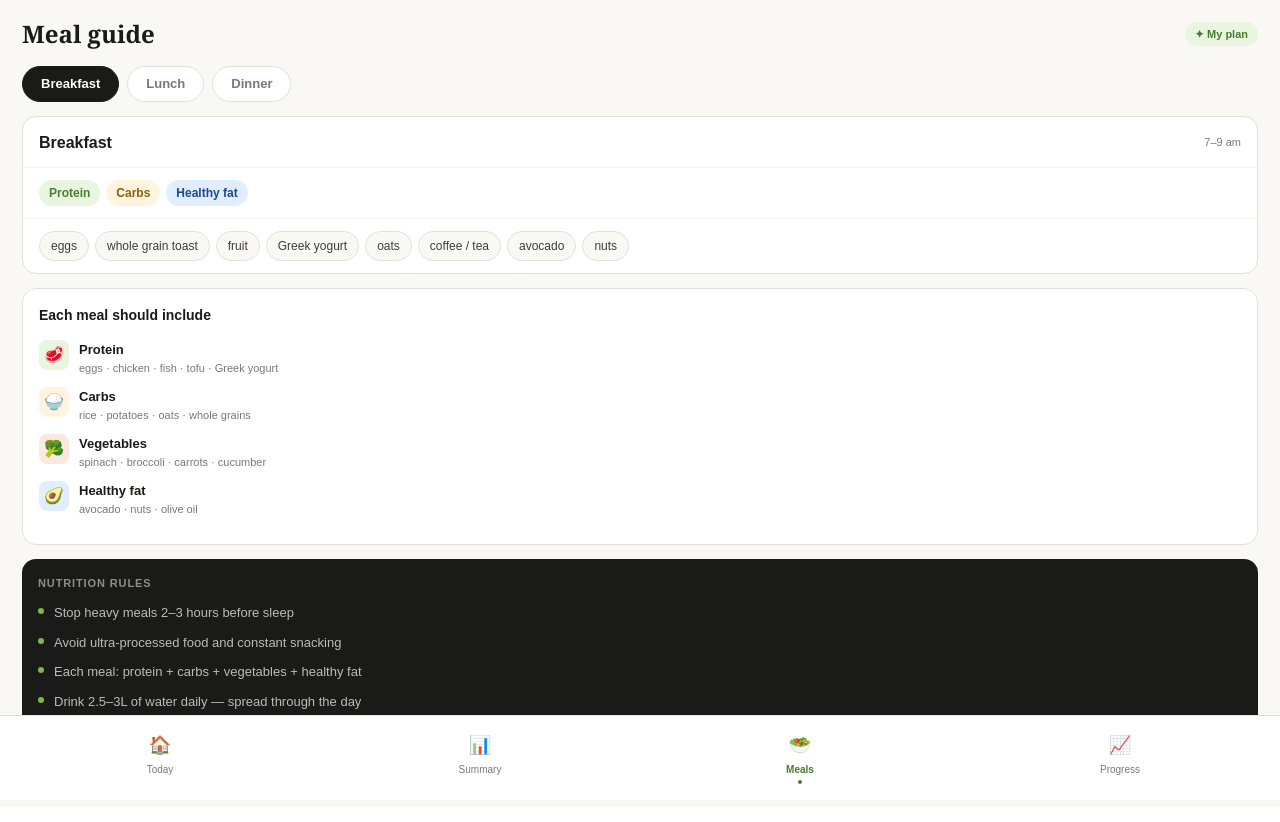
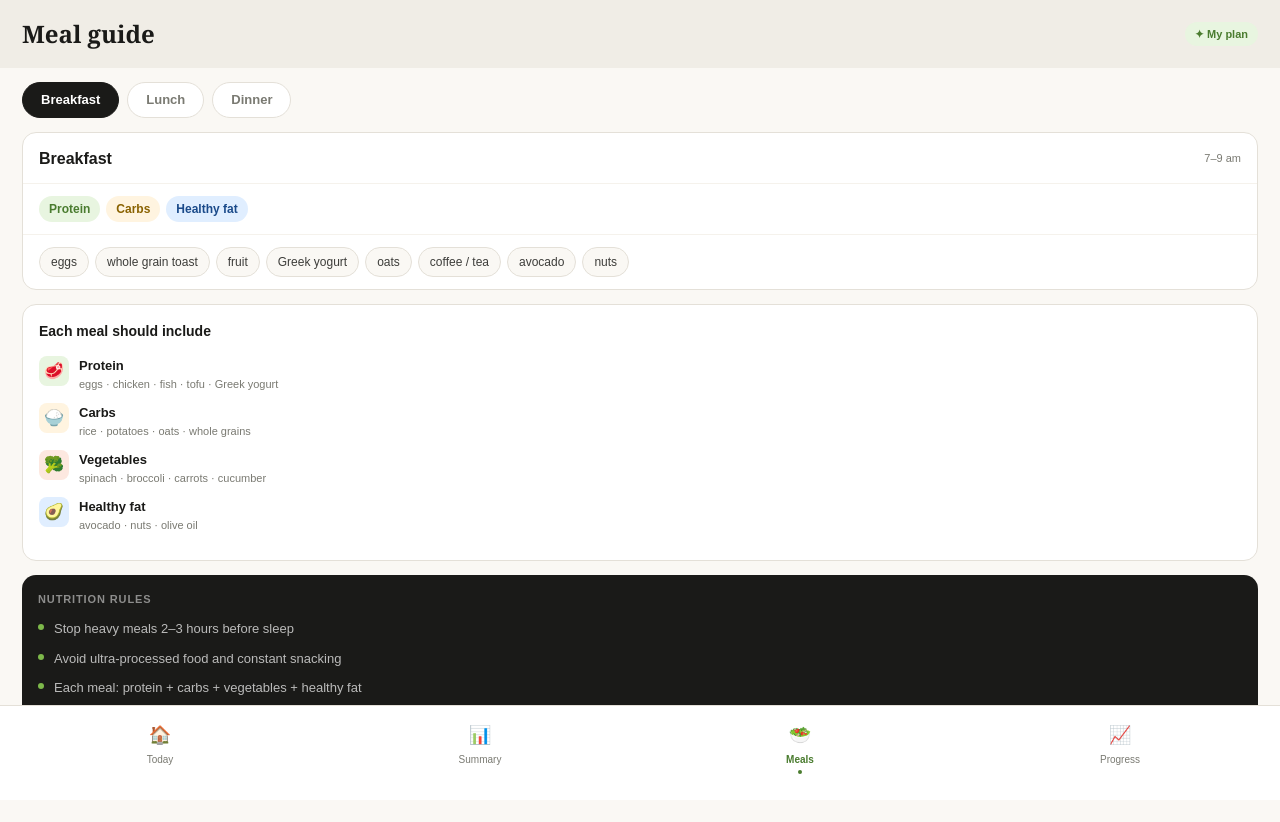
Before and after one commit to nesansatya/weekly-reset, a Next.js app: page /dashboard/meals in a window 1280 px wide. Shown: the top 822 px of the page. Built offline with nearby package versions, Linux system fonts and the light colour scheme.

Commit message:
fix: revert nav padding, add darker header bg all pages

```diff
--- a/app/dashboard/meals/page.tsx
+++ b/app/dashboard/meals/page.tsx
@@ -46,11 +46,12 @@ export default function Meals() {
   const meal = meals[active]
 
   return (
-    <main style={s({ minHeight: '100dvh', background: '#faf8f4', fontFamily: "'DM Sans', Arial, sans-serif", paddingBottom: 'calc(70px + env(safe-area-inset-bottom))' })}>
+    <main style={s({ minHeight: '100dvh', background: '#faf8f4', fontFamily: "'DM Sans', Arial, sans-serif", paddingBottom: 100 })}>
 
       <div style={s({
-        padding: '16px 22px 0',
+        padding: '16px 22px 16px',
         paddingTop: 'calc(env(safe-area-inset-top) + 16px)',
+        background: '#f0ede6',
       })}>
         <div style={s({ display: 'flex', justifyContent: 'space-between', alignItems: 'center' })}>
           <div style={s({ fontSize: 24, fontWeight: 700, color: '#1a1a18', fontFamily: "'DM Serif Display', Georgia, serif" })}>Meal guide</div>
@@ -119,8 +120,7 @@ export default function Meals() {
       <div style={s({
         position: 'fixed', bottom: 0, left: 0, right: 0,
         background: 'white', borderTop: '1px solid #e4e0d8',
-        display: 'flex', paddingTop: 10,
-        paddingBottom: 'calc(env(safe-area-inset-bottom) + 10px)',
+        display: 'flex', padding: '10px 0 20px',
         zIndex: 100,
       })}>
         {[
--- a/app/dashboard/profile/page.tsx
+++ b/app/dashboard/profile/page.tsx
@@ -87,11 +87,12 @@ export default function ProfilePage() {
   }
 
   return (
-    <main style={s({ minHeight: '100dvh', background: '#faf8f4', fontFamily: "'DM Sans', Arial, sans-serif", paddingBottom: 'calc(env(safe-area-inset-bottom) + 40px)' })}>
+    <main style={s({ minHeight: '100dvh', background: '#faf8f4', fontFamily: "'DM Sans', Arial, sans-serif", paddingBottom: 100 })}>
 
       <div style={s({
-        padding: '16px 22px 0',
+        padding: '16px 22px 16px',
         paddingTop: 'calc(env(safe-area-inset-top) + 16px)',
+        background: '#f0ede6',
         display: 'flex', justifyContent: 'space-between', alignItems: 'flex-start',
       })}>
         <div>
--- a/app/dashboard/progress/page.tsx
+++ b/app/dashboard/progress/page.tsx
@@ -35,11 +35,12 @@ export default function Progress() {
   }, [])
 
   return (
-    <main style={s({ minHeight: '100dvh', background: '#faf8f4', fontFamily: "'DM Sans', Arial, sans-serif", paddingBottom: 'calc(70px + env(safe-area-inset-bottom))' })}>
+    <main style={s({ minHeight: '100dvh', background: '#faf8f4', fontFamily: "'DM Sans', Arial, sans-serif", paddingBottom: 100 })}>
 
       <div style={s({
-        padding: '16px 22px 0',
+        padding: '16px 22px 16px',
         paddingTop: 'calc(env(safe-area-inset-top) + 16px)',
+        background: '#f0ede6',
       })}>
         <div style={s({ fontSize: 24, fontWeight: 700, color: '#1a1a18', fontFamily: "'DM Serif Display', Georgia, serif" })}>Your progress</div>
         <div style={s({ display: 'flex', justifyContent: 'space-between', alignItems: 'center', marginTop: 4 })}>
@@ -122,8 +123,7 @@ export default function Progress() {
       <div style={s({
         position: 'fixed', bottom: 0, left: 0, right: 0,
         background: 'white', borderTop: '1px solid #e4e0d8',
-        display: 'flex', paddingTop: 10,
-        paddingBottom: 'calc(env(safe-area-inset-bottom) + 10px)',
+        display: 'flex', padding: '10px 0 20px',
         zIndex: 100,
       })}>
         {[
--- a/app/dashboard/summary/page.tsx
+++ b/app/dashboard/summary/page.tsx
@@ -98,11 +98,12 @@ export default function Summary() {
   }
 
   return (
-    <main style={s({ minHeight: '100dvh', background: '#faf8f4', fontFamily: "'DM Sans', Arial, sans-serif", paddingBottom: 'calc(70px + env(safe-area-inset-bottom))' })}>
+    <main style={s({ minHeight: '100dvh', background: '#faf8f4', fontFamily: "'DM Sans', Arial, sans-serif", paddingBottom: 100 })}>
 
       <div style={s({
-        padding: '16px 22px 0',
+        padding: '16px 22px 16px',
         paddingTop: 'calc(env(safe-area-inset-top) + 16px)',
+        background: '#f0ede6',
         display: 'flex', justifyContent: 'space-between', alignItems: 'flex-start',
       })}>
         <div>
@@ -202,8 +203,7 @@ export default function Summary() {
       <div style={s({
         position: 'fixed', bottom: 0, left: 0, right: 0,
         background: 'white', borderTop: '1px solid #e4e0d8',
-        display: 'flex', paddingTop: 10,
-        paddingBottom: 'calc(env(safe-area-inset-bottom) + 10px)',
+        display: 'flex', padding: '10px 0 20px',
         zIndex: 100,
       })}>
         {[
```
